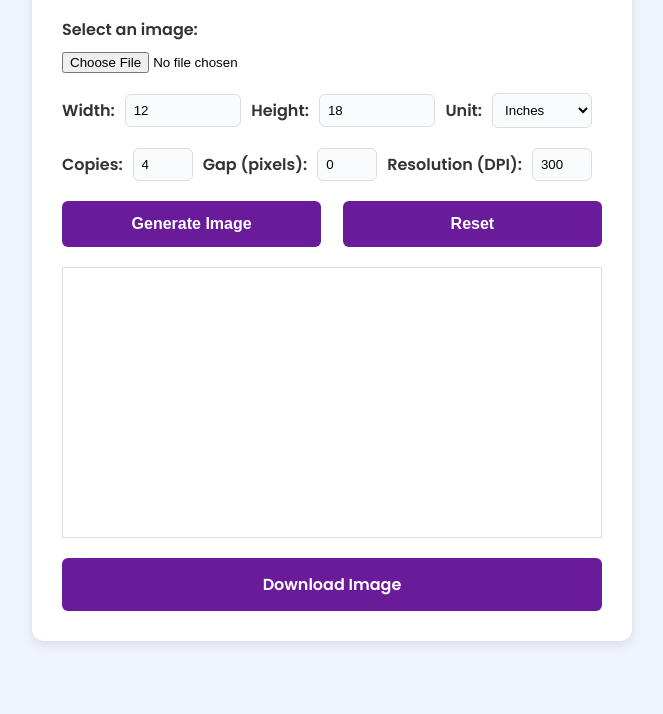
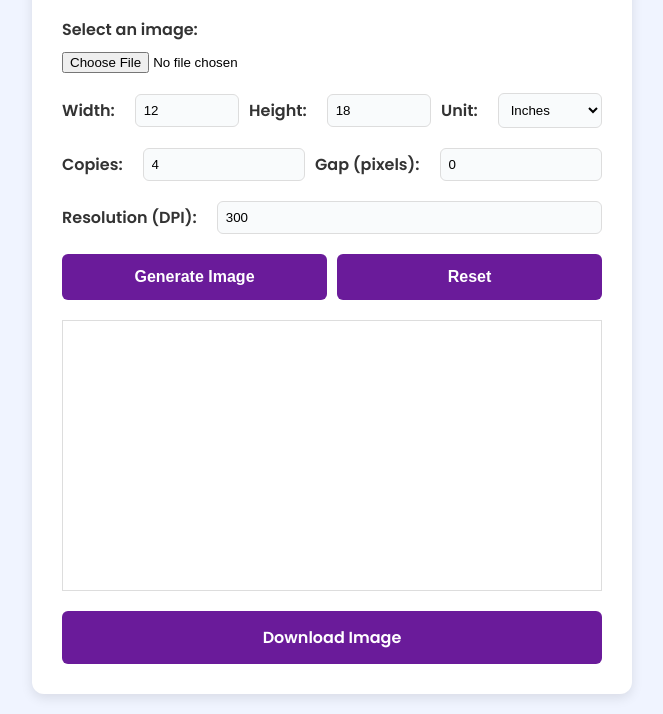
Before and after one commit to rupeshchaudhari/image-fill, a plain HTML site: page index.html in a window 1280 px wide. Shown: the part 113-827 px from the top of the page, without its empty margins (308-971 px from the left). Before the commit the page ends 800 px from the top, so only its background shows below. Drawn offline with Linux system fonts and the light colour scheme.

Commit message:
Update the readme file and styling:

```diff
--- a/index.html
+++ b/index.html
@@ -46,6 +46,8 @@
         .input-group {
             display: flex;
             align-items: center;
+            flex-wrap: wrap;
+            gap: 10px;
             margin-top: 10px;
         }
         .input-group label {
@@ -54,14 +56,11 @@
         }
         .input-group input, .input-group select {
             flex: 1;
-            margin-right: 10px;
             padding: 8px;
             border: 1px solid #ddd;
             border-radius: 6px;
             background-color: #f9fbfc;
-        }
-        .input-group select {
-            flex: 0 0 100px;
+            min-width: 100px;
         }
         input, select, button, canvas, a {
             display: block;
@@ -86,6 +85,7 @@
         canvas {
             border: 1px solid #ddd;
             margin-top: 20px;
+            max-width: 100%;
         }
         a {
             text-align: center;
@@ -112,9 +112,10 @@
         .button-group {
             display: flex;
             justify-content: space-between;
+            gap: 10px;
         }
         .button-group button {
-            width: 48%;
+            width: 100%;
         }
     </style>
 </head>
```
Also changed, not shown: 1 other file.
